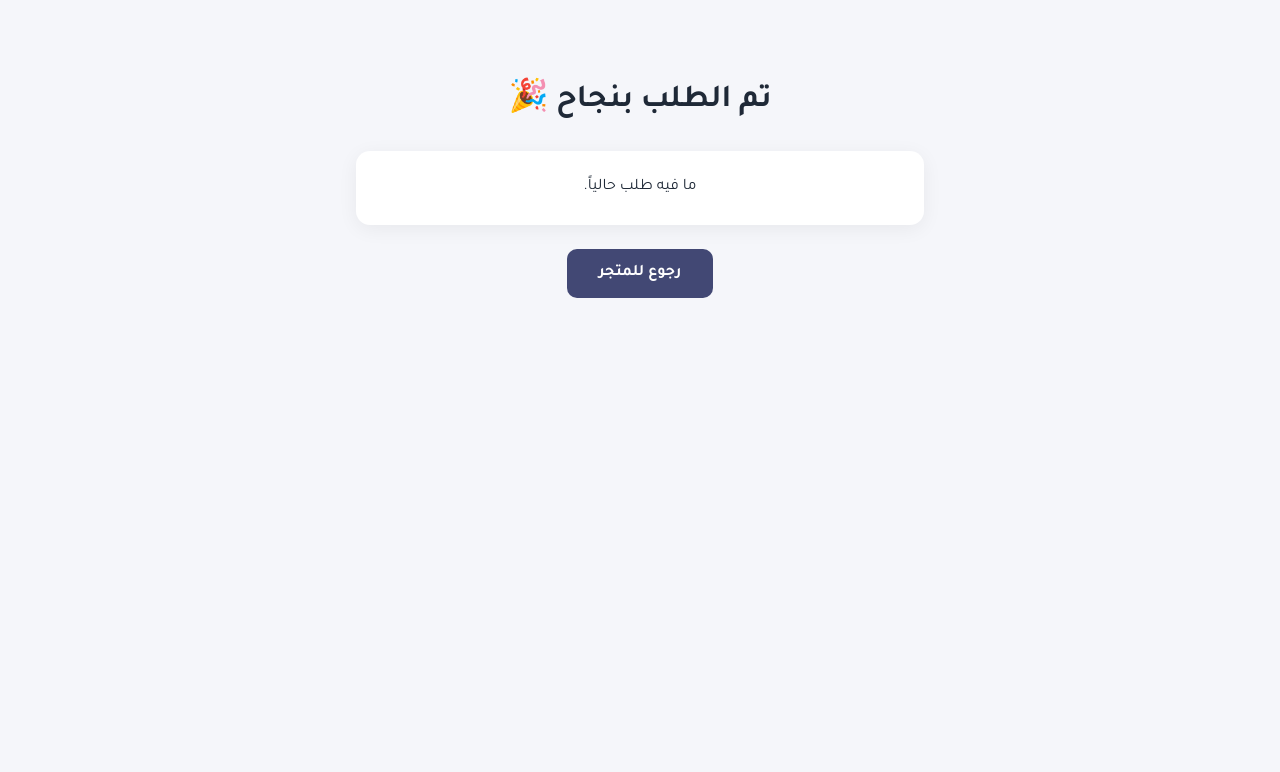
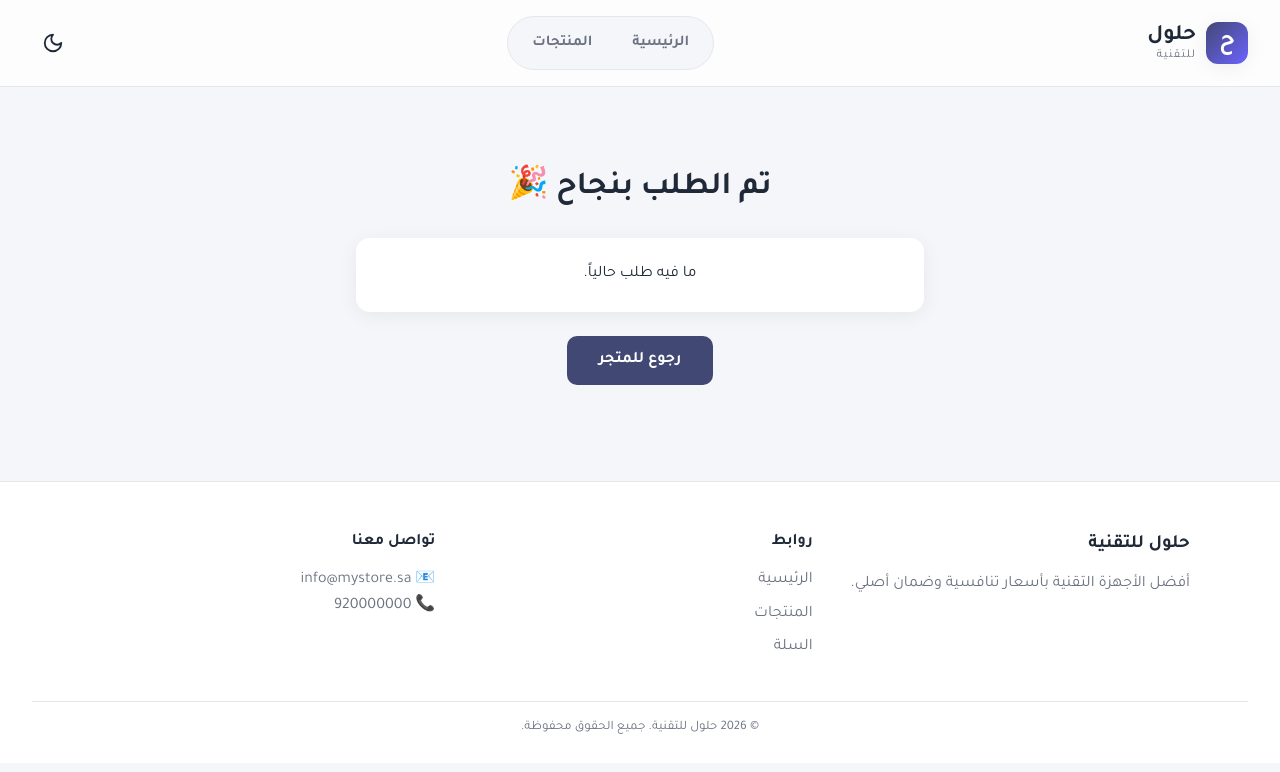
Before and after one commit to SultanAhme/my-store, a plain HTML site: page success.html in a window 1280 px wide. Drawn offline with Linux system fonts and the light colour scheme.

Commit message:
تصليح الصور وتوحيد لون المنتجات وألون الوضع الداكن

```diff
--- a/product.js
+++ b/product.js
@@ -23,7 +23,7 @@ console.log(product);
 const details = document.getElementById("product-details");
 if (product) {
   details.innerHTML = `
-  ... سطر الصورة ...
+    <img src="${product.image}" alt="${product.name}">
   <div class="info">
   <h1>${product.name}</h1>
   <p>${product.price} ريال</p>
--- a/success.html
+++ b/success.html
@@ -10,10 +10,45 @@
     <title>تم الطلب</title>
 </head>
 
-<body class="page success">
-    <h1>تم الطلب بنجاح 🎉</h1>
-    <p id="success-message"></p>
-    <a href="index.html">رجوع للمتجر</a>
+<body>
+    <header>
+        <a href="index.html" class="logo">
+            <span class="logo-icon">ح</span>
+            <span class="logo-text">حلول<small>للتقنية</small></span>
+        </a>
+        <nav>
+            <a href="index.html">الرئيسية</a>
+            <a href="index.html#products">المنتجات</a>
+        </nav>
+        <div class="header-action">
+            <button id="theme-btn" aria-label="تبديل الوضع"><span class="theme-icon"></span></button>
+        </div>
+    </header>
+    <main class="page success">
+        <h1>تم الطلب بنجاح 🎉</h1>
+        <p id="success-message"></p>
+        <a href="index.html">رجوع للمتجر</a>
+    </main>
+    <footer>
+        <div class="footer-grid">
+            <div>
+                <h3>حلول للتقنية</h3>
+                <p>أفضل الأجهزة التقنية بأسعار تنافسية وضمان أصلي.</p>
+            </div>
+            <div>
+                <h4>روابط</h4>
+                <a href="index.html">الرئيسية</a>
+                <a href="index.html#products">المنتجات</a>
+                <a href="checkout.html">السلة</a>
+            </div>
+            <div>
+                <h4>تواصل معنا</h4>
+                <p>📧 info@mystore.sa</p>
+                <p>📞 920000000</p>
+            </div>
+        </div>
+        <p class="copy">© 2026 حلول للتقنية. جميع الحقوق محفوظة.</p>
+    </footer>
     <script src="theme.js"></script>
     <script src="success.js"></script>
 </body>
```
Also changed, not shown: product.html (+21 -1 lines), style.css (+14 -5 lines).
